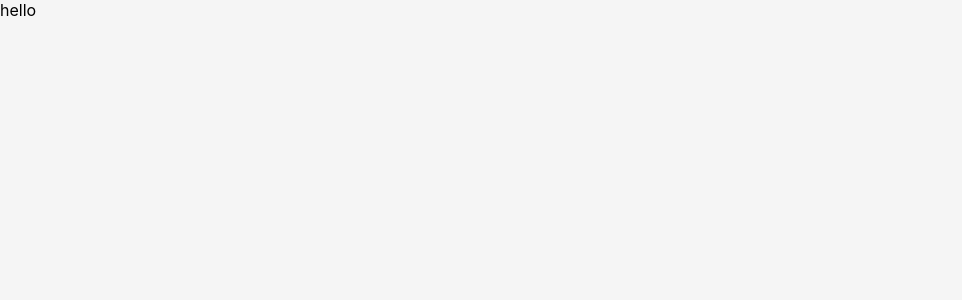
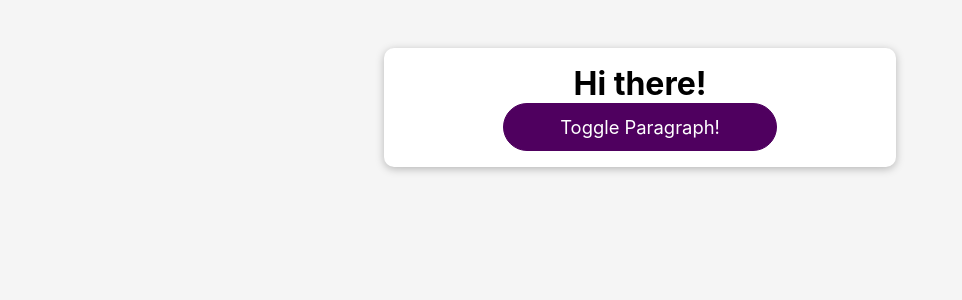
Before and after one commit to MdTasib/React-Complete-Guide, a React (Create React App) app: page / in a window 1280 px wide. Shown: the top 300 px of the page, without its empty margins (0-962 px from the left). Built offline with nearby package versions, Linux system fonts and the light colour scheme.

Commit message:
module-12 - lecture - 03

```diff
--- a/src/Module_12/Module_12.jsx
+++ b/src/Module_12/Module_12.jsx
@@ -1,5 +1,23 @@
+import { useState } from 'react';
+import './module_12.css';
+import Button from './components/UI/Button.js';
+
 const Module_12 = () => {
-	return <div>hello</div>;
+	const [showParagraph, setShowParagraph] = useState(false);
+
+	console.log('Toggle');
+
+	const toggleParagraphHandler = () => {
+		setShowParagraph(prevShowParagraph => !prevShowParagraph);
+	};
+
+	return (
+		<div className='app'>
+			<h1>Hi there!</h1>
+			{showParagraph && <p>This is new!</p>}
+			<Button onClick={toggleParagraphHandler}>Toggle Paragraph!</Button>
+		</div>
+	);
 };
 
 export default Module_12;
--- /dev/null
+++ b/src/Module_12/module_12.css
@@ -0,0 +1,14 @@
+.app {
+  margin: 3rem auto;
+  width: 30rem;
+  padding: 1rem;
+  background: white;
+  box-shadow: 0 2px 8px rgba(0, 0, 0, 0.26);
+  border-radius: 10px;
+  text-align: center;
+}
+
+.app h1 {
+  margin: 0;
+  text-align: center;
+}
```
Also changed, not shown: src/Module_12/components/UI/Button.js (renamed from src/Module_12/components/Button.js), src/Module_12/components/UI/Button.module.css (renamed from src/Module_12/components/Button.module.css).
